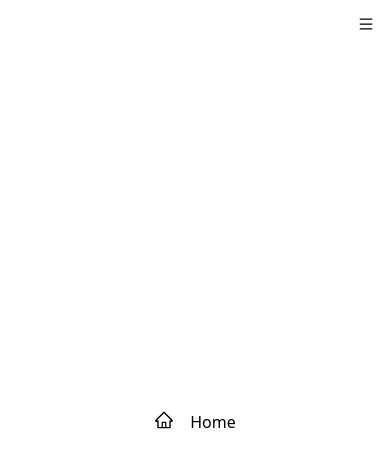
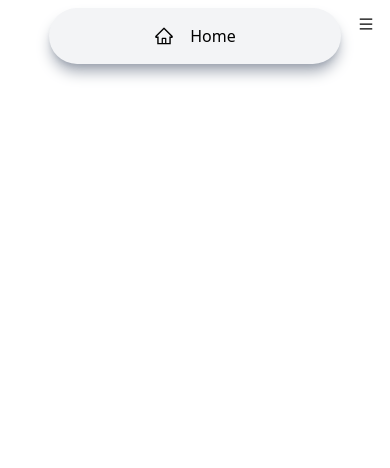
Before and after one commit to sichang51/portfolio-website-frontend, a React (Vite) app: page / in a window 390 px wide. Both pictures are taken after a click on the icon 366 px from the left and 24 px from the top of the page. Shown: the top 468 px of the page. Built offline with nearby package versions, Linux system fonts and the light colour scheme.

Commit message:
added Home button and Tailwind elements to button

```diff
--- a/src/components/Sidenav.jsx
+++ b/src/components/Sidenav.jsx
@@ -5,15 +5,17 @@ const Sidenav = () => {
   const [nav, setNav] = useState(false);
   const handleNav = () => {
     setNav(!nav);
-    console.log("state changed");
   };
 
   return (
     <div>
       <AiOutlineMenu onClick={handleNav} className="absolute top-4 right-4 z-[99] md:hidden" />
       {nav ? (
-        <div className="fixed w-full h-screen bg-white/90 flex flex-col justify-center items-center z-20">
-          <a href="#main" className="w-[75%] flex justify-center">
+        <div className="fixed w-full h-sceen bg-white/90 flex flex-col justify-center items-center z-20">
+          <a
+            href="#main"
+            className="w-[75%] flex justify-center items-center rounded-full shadow-lg bg-gray-100 shadow-gray-400 m-2 p-4 cursor-pointer hover:scale-110 ease-in duration-200"
+          >
             <AiOutlineHome size={20} />
             <span className="pl-4">Home</span>
           </a>
```
